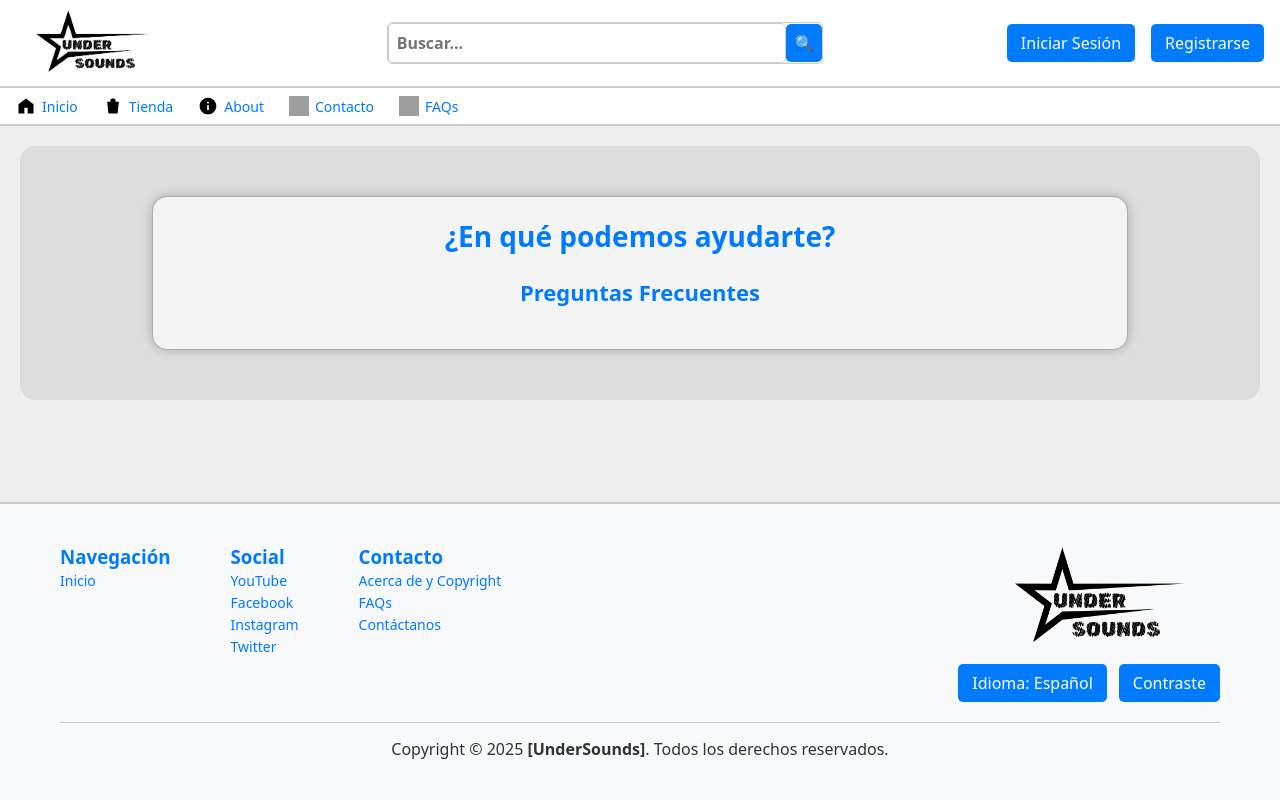
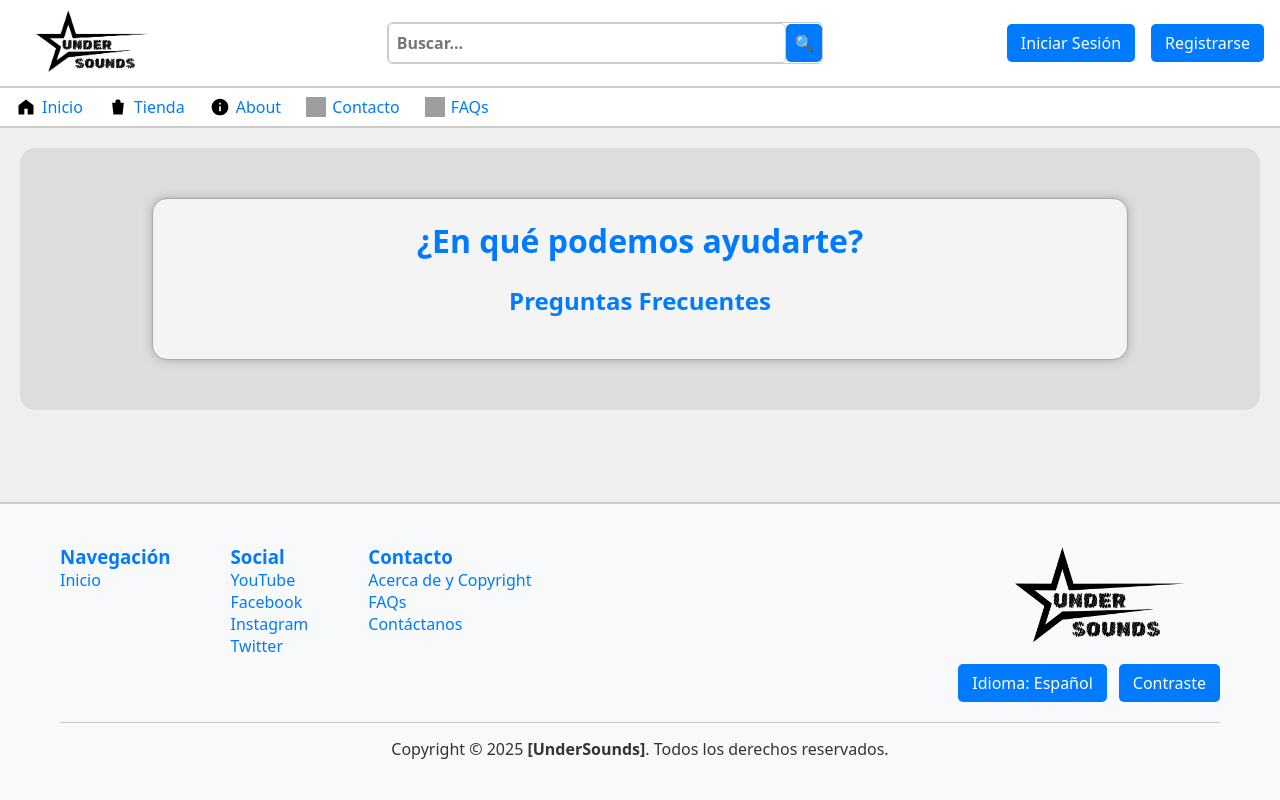
Before and after one commit to gguibertg/UnderSounds, a FastAPI app: page /faqs in a window 1280 px wide. Run offline with FastAPI, Linux system fonts and the light colour scheme; data that the repository does not hold is empty; parts of the project's set-up code (start-up, migrations or seed data) failed here and were passed over; grey boxes are pictures that could not be loaded.

Commit message:
Hotfix: removed fontsize styles in FAQs section for better responsiveness and clarity

```diff
--- a/static/css/pages/faqs.css
+++ b/static/css/pages/faqs.css
@@ -2,7 +2,7 @@
     ---------------------- ESTILOS DE FAQs ----------------------
    ========================================================== */
 
-.faqs-container {
+   .faqs-container {
     max-width: 80%;
     margin: 2.5rem auto;
     padding: 1.25rem;
@@ -21,16 +21,6 @@
 .dark-mode .faqs-container h2 {
     color: white;
     /* En modo oscuro */
-}
-
-.faqs-container h1 {
-    font-size: min(5vw, 1.75rem);
-    gap: 10px;
-}
-
-.faqs-container h2 {
-    font-size: 1.375rem;
-    gap: 20px;
 }
 
 /* ========================
@@ -57,11 +47,9 @@
 
 /* Estilo de las preguntas */
 .faq-card h3 {
-    font-size: 1.125rem;
     font-weight: bold;
     color: #007bff;
     /* En modo claro */
-    gap: 8px;
     text-align: center;
 }
 
@@ -72,7 +60,6 @@
 
 /* Estilo de las respuestas */
 .faq-card p {
-    font-size: 1rem;
     color: #333;
     /* En modo claro */
     line-height: 1.5;
@@ -91,7 +78,6 @@ a {
     text-decoration: none;
     color: #007bff;
     /* En modo claro */
-    font-size: 0.875rem;
     font-weight: 500;
     transition: color 0.3s ease;
 }
```
